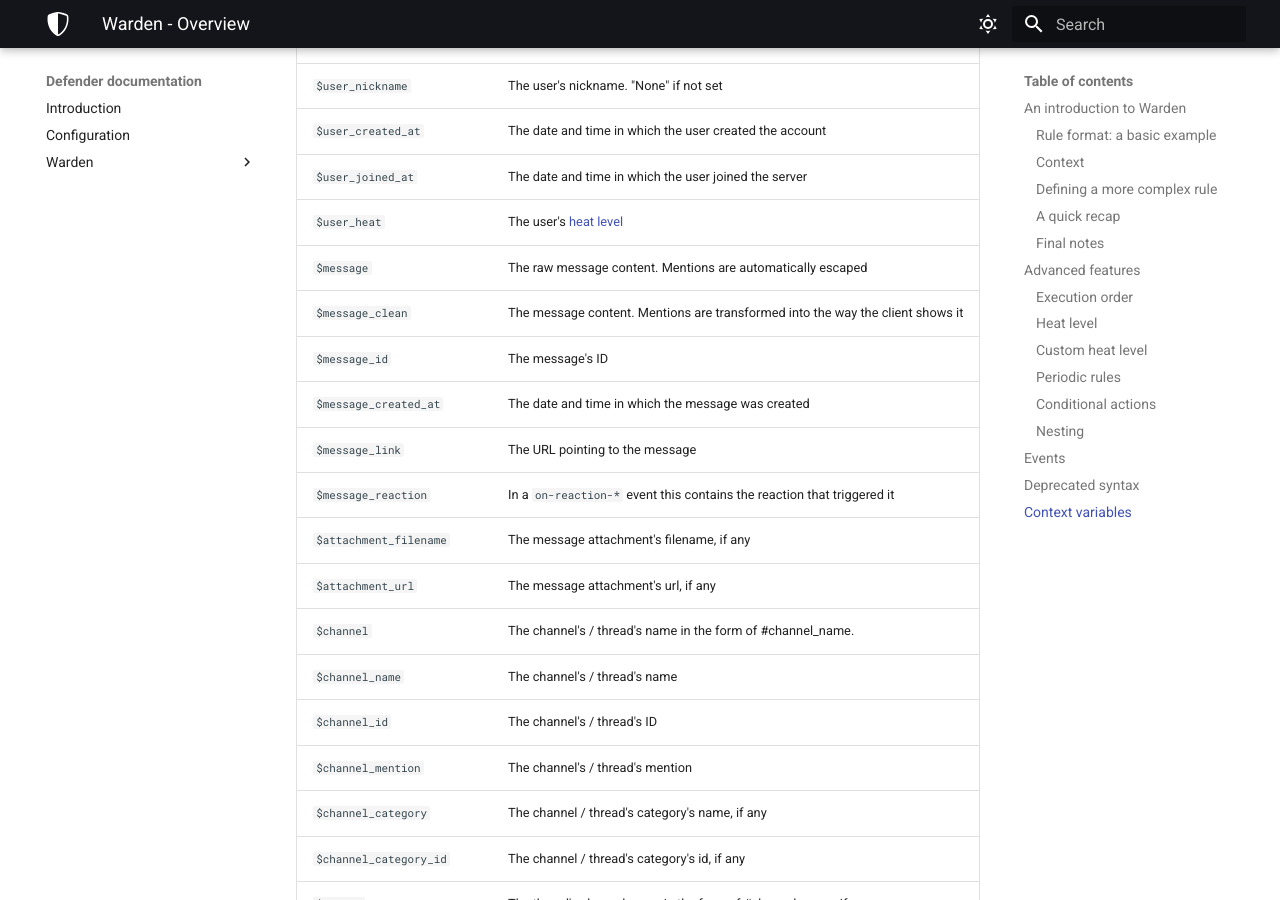
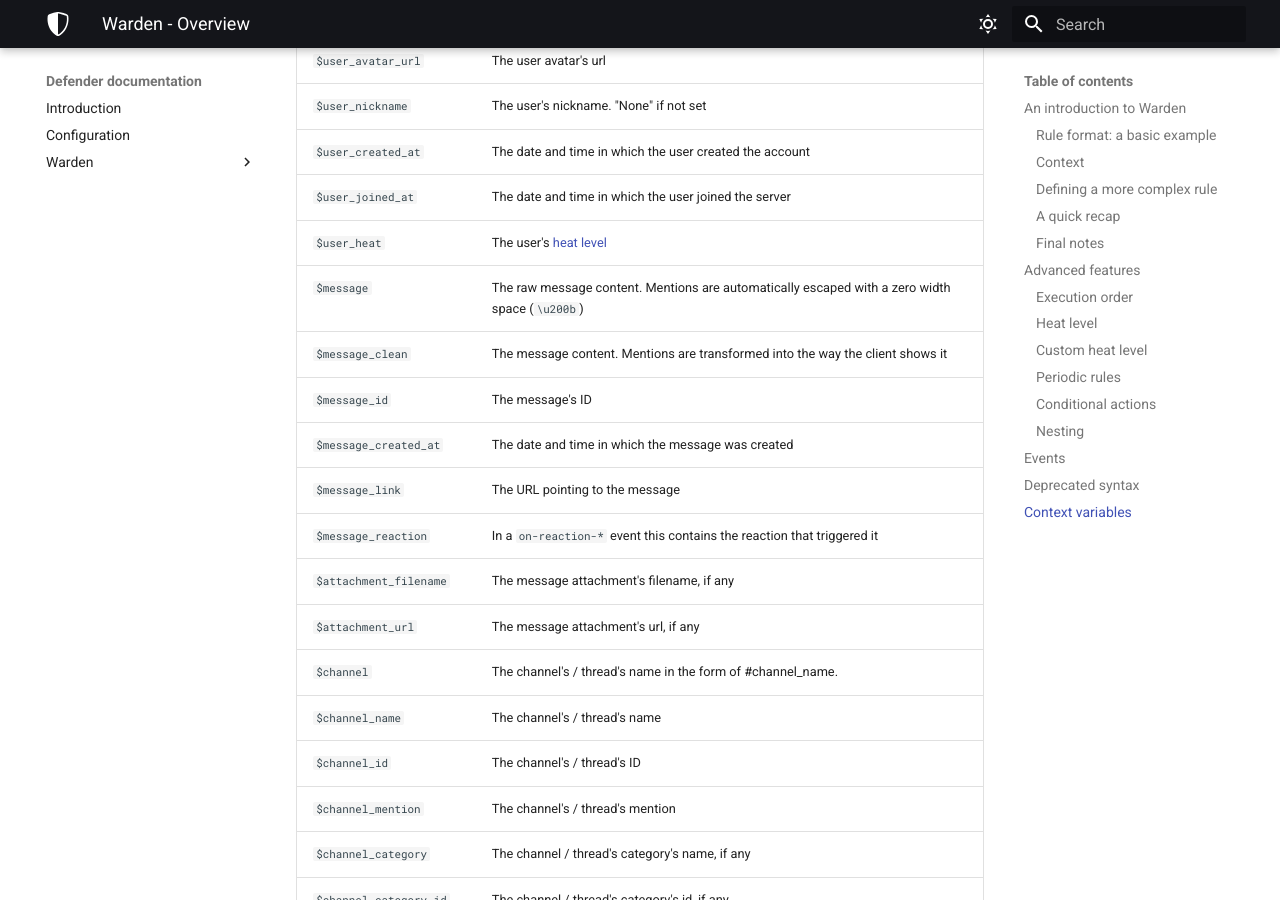
Before and after one commit to Twentysix26/defender-docs, an MkDocs documentation site: the page built from docs/warden/overview.md, in a window 1280 px wide and 900 px high, scrolled down 9200 px. Built offline with MkDocs 1.6.1 and Material for MkDocs 9.7.7, drawn with Linux system fonts in a browser that asks for light colours.

Commit message:
Clarification on message content escaping

```diff
--- a/docs/warden/overview.md
+++ b/docs/warden/overview.md
@@ -278,7 +278,7 @@
   | `$user_created_at` | The date and time in which the user created the account  |
   | `$user_joined_at` | The date and time in which the user joined the server |
   | `$user_heat` | The user's [heat level](#heat-level) |
-  | `$message` | The raw message content. Mentions are automatically escaped |
+  | `$message` | The raw message content. Mentions are automatically escaped with a zero width space (`\u200b`) |
   | `$message_clean` | The message content. Mentions are transformed into the way the client shows it |
   | `$message_id` | The message's ID |
   | `$message_created_at` | The date and time in which the message was created |
```
